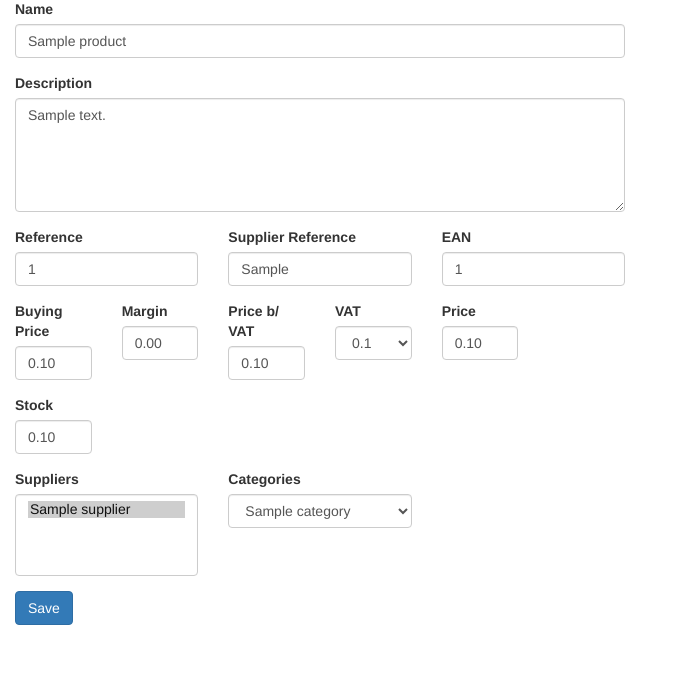
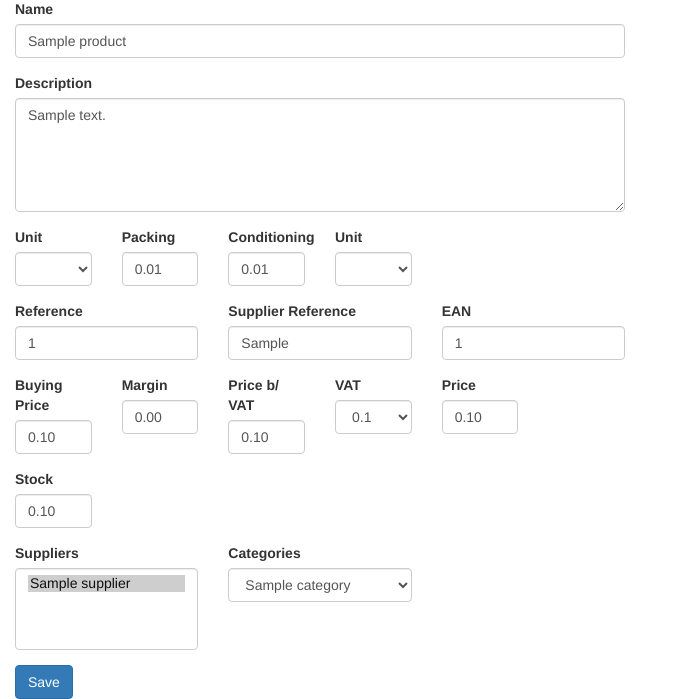
Before and after one commit to oeilgauche/vicuna, a Flask app: page /backend/products/edit/1 in a window 1280 px wide. Shown: the part 143-842 px from the top of the page, without its empty margins (0-673 px from the left). Before the commit the page ends 768 px from the top, so only its background shows below. Run offline with Flask 2, Linux system fonts and the light colour scheme; tables that the repository leaves empty hold one stand-in row (values such as "Sample post"); lists and menus that the app fills with data are empty; some libraries are stand-ins or nearby versions.

Commit message:
Added features to products : unit, packing, conditioning. Add and View Product OK, Edit Product not finished

```diff
--- a/app/products/forms.py
+++ b/app/products/forms.py
@@ -10,6 +10,10 @@ from ..suppliers.models import Supplier
 class AddProduct(Form):
 	name = StringField('Name', validators=[DataRequired()])
 	reference = IntegerField('Reference', validators=[DataRequired()])
+	unit = SelectField('Unit', validators=[DataRequired()])
+	packing = IntegerField('Packing', validators=[DataRequired()])
+	conditioning = IntegerField('Conditioning')
+	conditioning_unit = SelectField('Unit')
 	supplier_reference = StringField('Supplier Reference', validators=[DataRequired()])
 	buying_price = DecimalField('Buying Price', validators=[DataRequired()])
 	selling_price_no_tax = DecimalField('Price b/ VAT', validators=[DataRequired()])
--- a/app/products/models.py
+++ b/app/products/models.py
@@ -9,6 +9,10 @@ class Product(db.Model):
 								onupdate=db.func.current_timestamp())
 	name = db.Column(db.String(100))
 	reference = db.Column(db.Integer)
+	unit = db.Column(db.String(10))
+	packing = db.Column(db.Integer)
+	conditioning = db.Column(db.Integer)
+	conditioning_unit = db.Column(db.String(10))
 	supplier_reference = db.Column(db.String(50))
 	buying_price = db.Column(db.Integer)
 	selling_price_no_tax = db.Column(db.Integer)
--- a/app/products/views.py
+++ b/app/products/views.py
@@ -10,6 +10,9 @@ from app import db
 
 # Define the blueprint: 'auth', set its url prefix: app.url/auth
 products = Blueprint('products', __name__, url_prefix='/backend/products')
+
+# Import helpers
+from ..helpers.helpers import read_setting
 
 # Import the forms
 from .forms import AddProduct, AddCategory
@@ -42,12 +45,17 @@ def products_list():
 @products.route('/add', methods=['GET', 'POST'])
 def product_add():
 	form = AddProduct()
-	vat = [(v.id, v.amount) for v in VAT.query.order_by(VAT.name)]
+	vat = [(v.id, to_dec(v.amount)) for v in VAT.query.order_by(VAT.name)]
 	suppliers = [(s.id, s.name) for s in Supplier.query.order_by(Supplier.name)]
 	categories = [(c.id, c.name) for c in Category.query.order_by(Category.code)]
+	units = [(k, v) for k, v in read_setting("units").iteritems()]
+	conditioning_units = [(k, v) for k, v in read_setting("conditioning").iteritems()]
 	form.vat.choices = vat
 	form.suppliers.choices = suppliers
 	form.categories.choices = categories
+	form.unit.choices = units
+	form.conditioning_unit.choices = conditioning_units
+
 	if form.validate_on_submit():
 		# Storing the buying price as an integer
 		buying_price_int = to_int(form.buying_price.data)
@@ -56,6 +64,9 @@ def product_add():
 		selling_price = int(add_vat(to_int(form.selling_price_no_tax.data), form.vat.data))
 
 		product = Product(name=form.name.data, reference=form.reference.data,
+							unit=form.unit.data, packing=to_int(form.packing.data),
+							conditioning=to_int(form.conditioning.data),
+							conditioning_unit=form.conditioning_unit.data,
 							supplier_reference=form.supplier_reference.data,
 							ean=form.ean.data, description=form.description.data,
 							buying_price=buying_price_int,
@@ -107,6 +118,10 @@ def product_edit(id):
 	if form.validate_on_submit():
 		product.name = form.name.data
 		product.reference = form.reference.data
+		product.unit = form.unit.data
+		product.packing = to_int(form.packing.data)
+		product.conditioning = to_int(form.conditioning.data)
+		product.conditioning_unit = form.conditioning_unit.data
 		product.supplier_reference = form.supplier_reference.data
 		product.ean = form.ean.data
 		product.description = form.description.data
@@ -144,6 +159,10 @@ def product_edit(id):
 	form.categories.data = [0, product.category.id]
 	form.name.data = product.name
 	form.reference.data = product.reference
+	form.unit.data = product.unit
+	form.packing.data = to_dec(product.packing)
+	form.conditioning.data = to_dec(product.conditioning)
+	form.conditioning_unit.data = product.conditioning_unit
 	form.supplier_reference.data = product.supplier_reference
 	form.ean.data = product.ean
 	form.description.data = product.description
@@ -170,6 +189,8 @@ def product_delete(id):
 @products.route('/view/<int:id>', methods=['GET', 'POST'])
 def product_view(id):
 	product = Product.query.get_or_404(id)
+	product.packing = to_dec(product.packing)
+	product.conditioning = to_dec(product.conditioning)
 	product.buying_price = to_dec(product.buying_price)
 	product.stock = to_dec(product.stock)
 	product.vat.amount = to_dec_string(product.vat.amount)
--- a/app/settings/views.py
+++ b/app/settings/views.py
@@ -40,6 +40,7 @@ def settings_list():
 	# Settings area (read-only)
 
 	config_units = read_setting("units")
+	config_conditioning = read_setting("conditioning")
 	config_currency = read_setting("currency")
 	config_stores = read_setting("stores")
 	config_repo = read_setting("repo")
@@ -64,6 +65,7 @@ def settings_list():
 	return render_template('settings/settings.html',
                             title='Settings',
                             config_units=config_units,
+                            config_conditioning=config_conditioning,
                             config_currency=config_currency,
                             config_stores=config_stores,
                             config_repo=config_repo,
--- a/app/templates/products/add.html
+++ b/app/templates/products/add.html
@@ -22,6 +22,33 @@
 	    	<div class="col-md-6">
 	    		{{ form.description.label }} {{ form.description(cols="35", rows="5", class_="form-control") }}
 	    		{% for error in form.description.errors %}
+	    			<small class="error">{{ error }}</small>
+                {% endfor %}
+	    	</div>
+	    </div>
+
+	    <div class="row form-group">
+	    	<div class="col-md-1">
+	    		{{ form.unit.label }} {{ form.unit(class_="form-control") }}
+	    		{% for error in form.unit.errors %}
+	    			<small class="error">{{ error }}</small>
+                {% endfor %}
+	    	</div>
+	    	<div class="col-md-1">
+	    		{{ form.packing.label }} {{ form.packing(class_="form-control") }}
+	    		{% for error in form.packing.errors %}
+	    			<small class="error">{{ error }}</small>
+                {% endfor %}
+	    	</div>
+	    	<div class="col-md-1">
+	    		{{ form.conditioning.label }} {{ form.conditioning(class_="form-control") }}
+	    		{% for error in form.conditioning.errors %}
+	    			<small class="error">{{ error }}</small>
+                {% endfor %}
+	    	</div>
+	    	<div class="col-md-1">
+	    		{{ form.conditioning_unit.label }} {{ form.conditioning_unit(class_="form-control") }}
+	    		{% for error in form.conditioning_unit.errors %}
 	    			<small class="error">{{ error }}</small>
                 {% endfor %}
 	    	</div>
```
Also changed, not shown: app/settings/config.json (+7 -0 lines), app/templates/products/view.html (+11 -0 lines), app/templates/settings/settings.html (+9 -1 lines), 1 other file.
